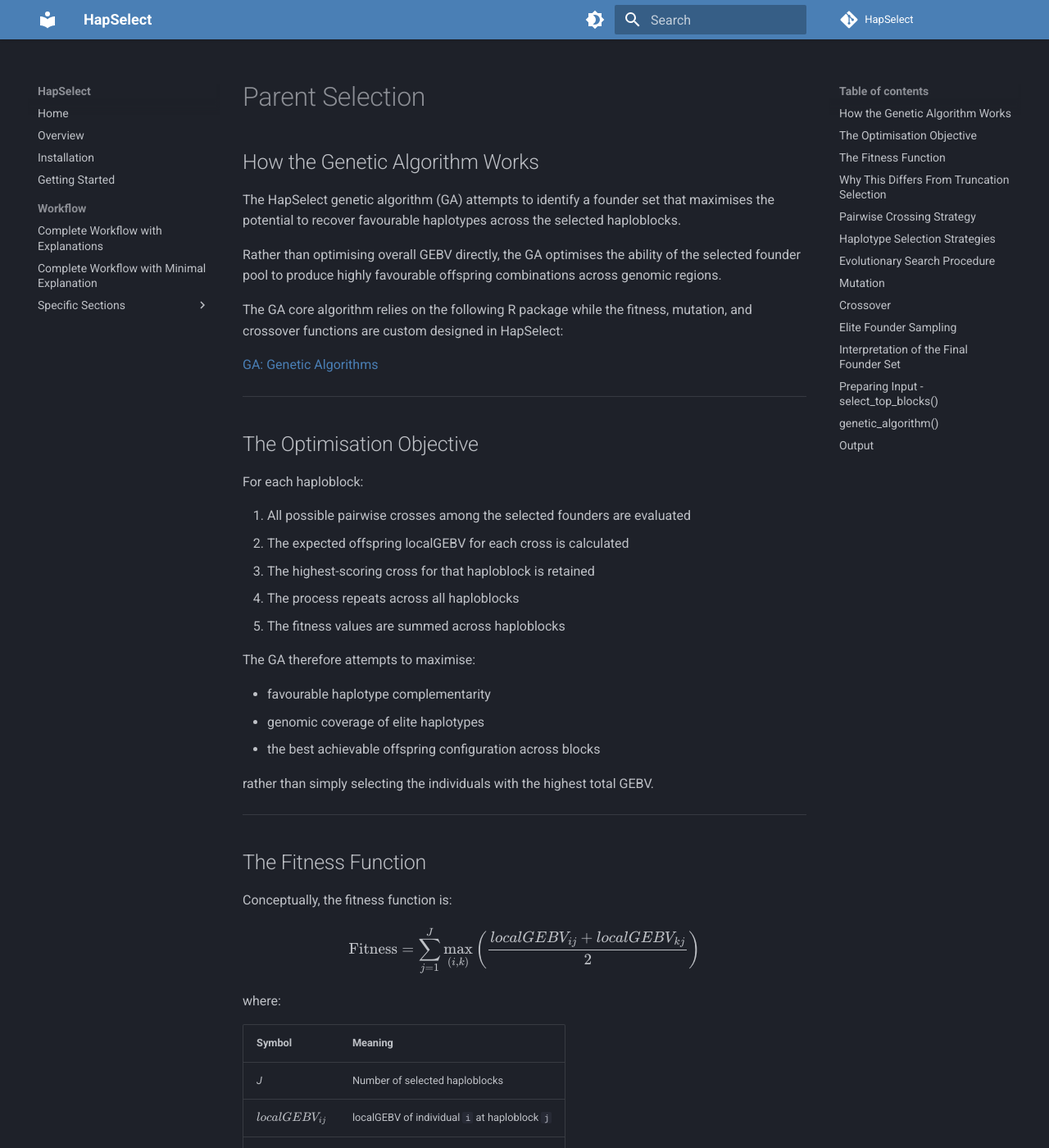
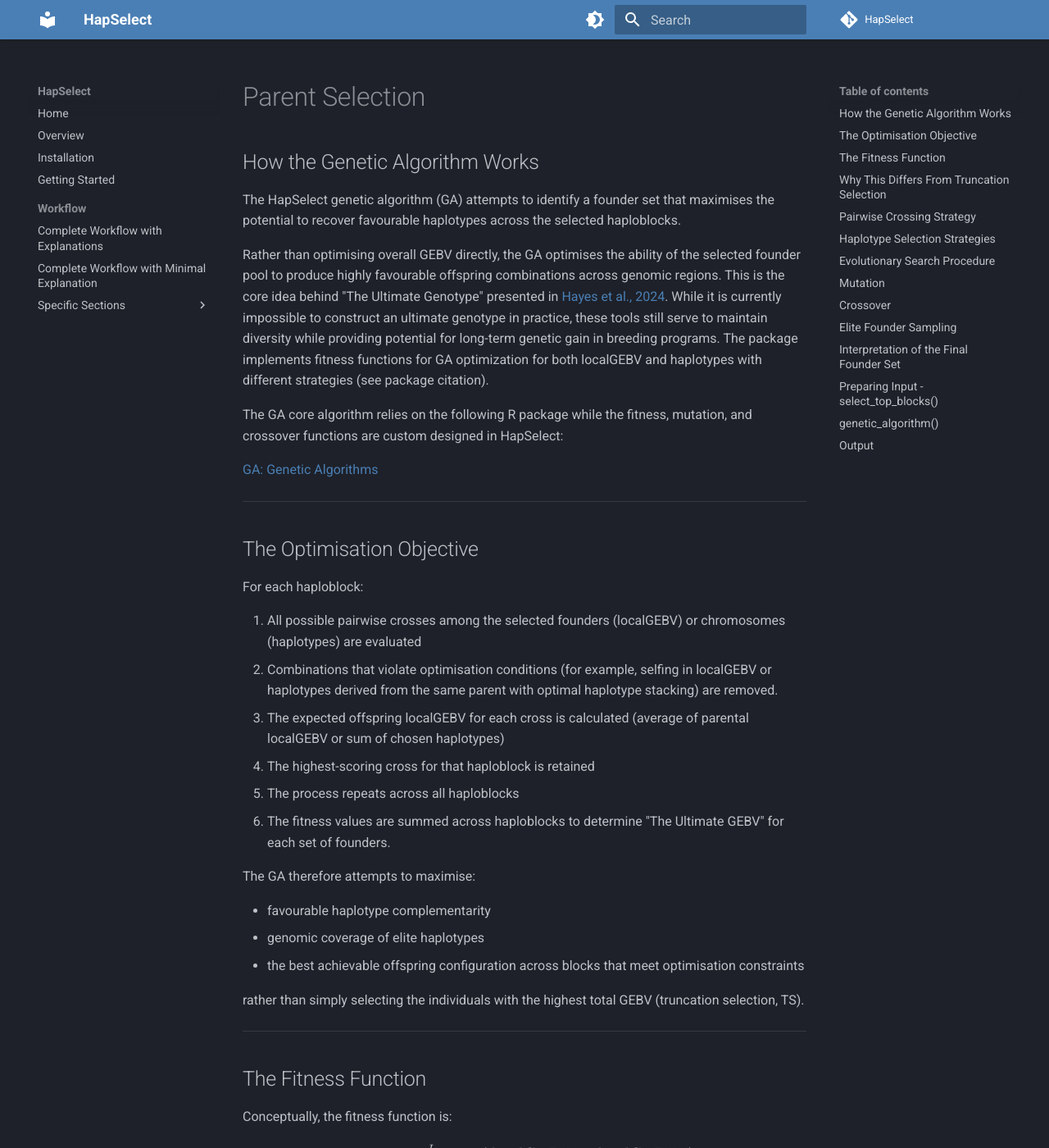
Before and after one commit to wrshf7/HapSelect-Docs, an MkDocs documentation site: the page built from docs/workflow/parent-selection.md, in a window 1280 px wide and 1400 px high. Shown: the whole window at 82% size. Built offline with MkDocs 1.6.1 and Material for MkDocs 9.7.7, drawn with Linux system fonts in a browser that asks for light colours; comment, search, counter and statistics services are not loaded.

Commit message:
Update parent-selection.md

```diff
--- a/docs/workflow/parent-selection.md
+++ b/docs/workflow/parent-selection.md
@@ -4,7 +4,7 @@
 
 The HapSelect genetic algorithm (GA) attempts to identify a founder set that maximises the potential to recover favourable haplotypes across the selected haploblocks.
 
-Rather than optimising overall GEBV directly, the GA optimises the ability of the selected founder pool to produce highly favourable offspring combinations across genomic regions.
+Rather than optimising overall GEBV directly, the GA optimises the ability of the selected founder pool to produce highly favourable offspring combinations across genomic regions. This is the core idea behind "The Ultimate Genotype" presented in [Hayes et al., 2024](https://doi.org/10.1038/s41588-024-01942-0). While it is currently impossible to construct an ultimate genotype in practice, these tools still serve to maintain diversity while providing potential for long-term genetic gain in breeding programs. The package implements fitness functions for GA optimization for both localGEBV and haplotypes with different strategies (see package citation).
 
 The GA core algorithm relies on the following R package while the fitness, mutation, and crossover functions are custom designed in HapSelect:
 
@@ -16,19 +16,20 @@ The GA core algorithm relies on the following R package while the fitness, mutat
 
 For each haploblock:
 
-1. All possible pairwise crosses among the selected founders are evaluated
-2. The expected offspring localGEBV for each cross is calculated
-3. The highest-scoring cross for that haploblock is retained
-4. The process repeats across all haploblocks
-5. The fitness values are summed across haploblocks
+1. All possible pairwise crosses among the selected founders (localGEBV) or chromosomes (haplotypes) are evaluated
+2. Combinations that violate optimisation conditions (for example, selfing in localGEBV or haplotypes derived from the same parent with optimal haplotype stacking) are removed.
+3. The expected offspring localGEBV for each cross is calculated (average of parental localGEBV or sum of chosen haplotypes)
+4. The highest-scoring cross for that haploblock is retained
+5. The process repeats across all haploblocks
+6. The fitness values are summed across haploblocks to determine "The Ultimate GEBV" for each set of founders.
 
 The GA therefore attempts to maximise:
 
 - favourable haplotype complementarity
 - genomic coverage of elite haplotypes
-- the best achievable offspring configuration across blocks
+- the best achievable offspring configuration across blocks that meet optimisation constraints
 
-rather than simply selecting the individuals with the highest total GEBV.
+rather than simply selecting the individuals with the highest total GEBV (truncation selection, TS).
 
 ---
 
```
